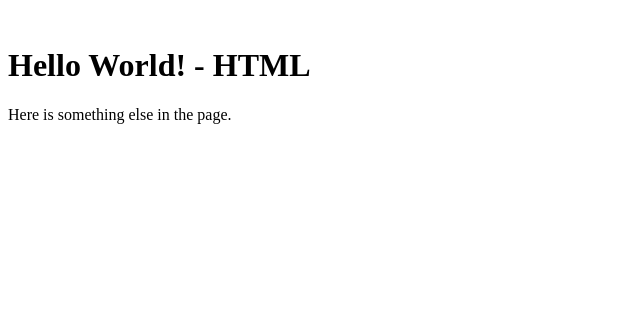
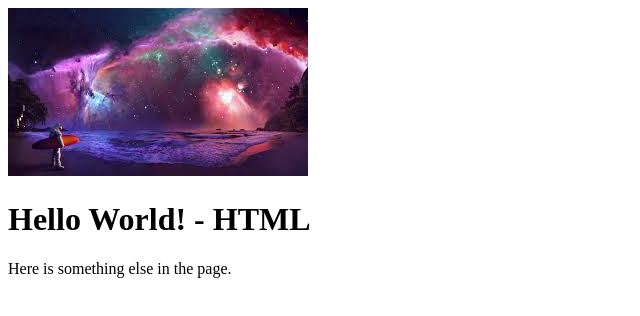
Before and after one commit to kalebcassady/kalebcassady.github.io, a plain HTML site: page index.html in a window 1280 px wide. Shown: the whole page, without its empty margins (0-640 px from the left). Drawn offline with Linux system fonts and the light colour scheme.

Commit message:
Update index.html

```diff
--- a/index.html
+++ b/index.html
@@ -4,7 +4,7 @@
     <title>Hi! - HTML</title>
   </head>
   <body>
-    <img src="">
+    <img src="image.jpeg">
     <h1>Hello World! - HTML</h1>
     <p>
       Here is something else in the page.
```
